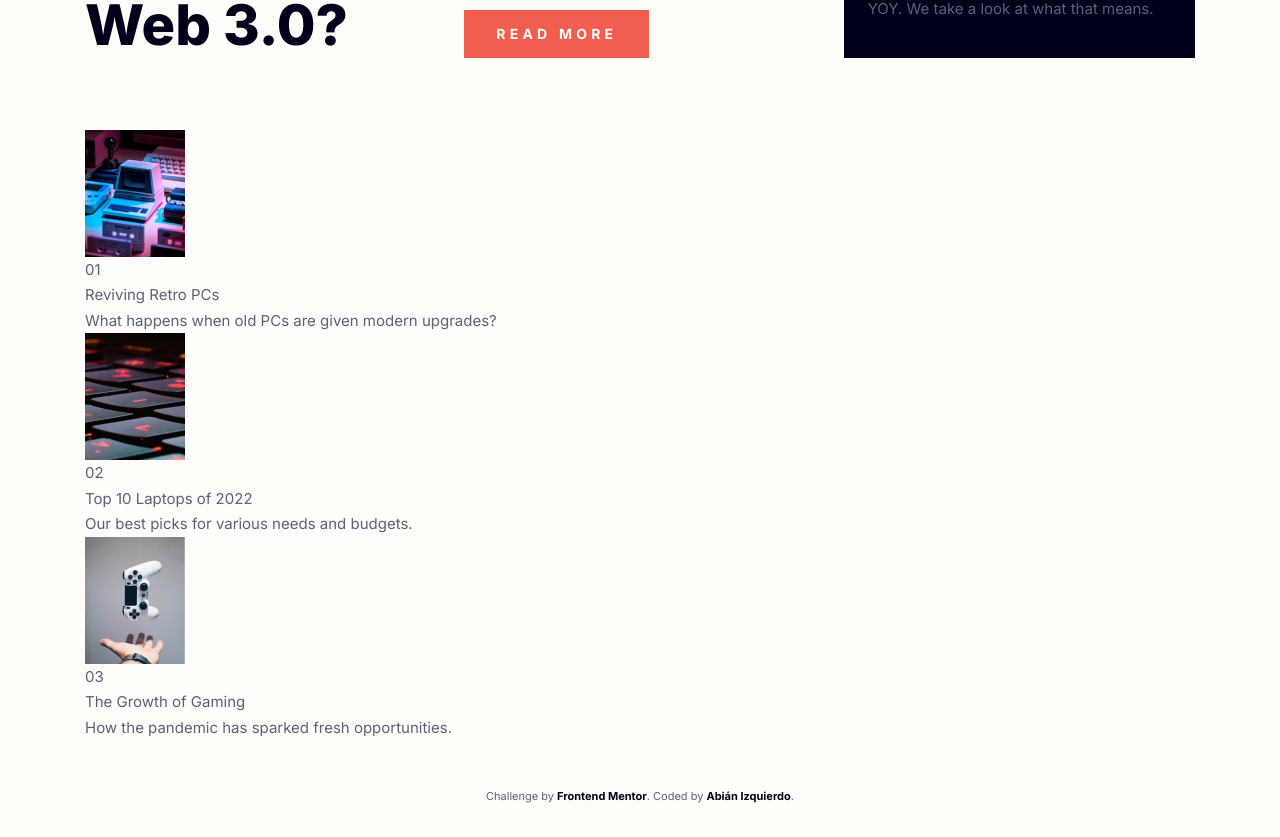
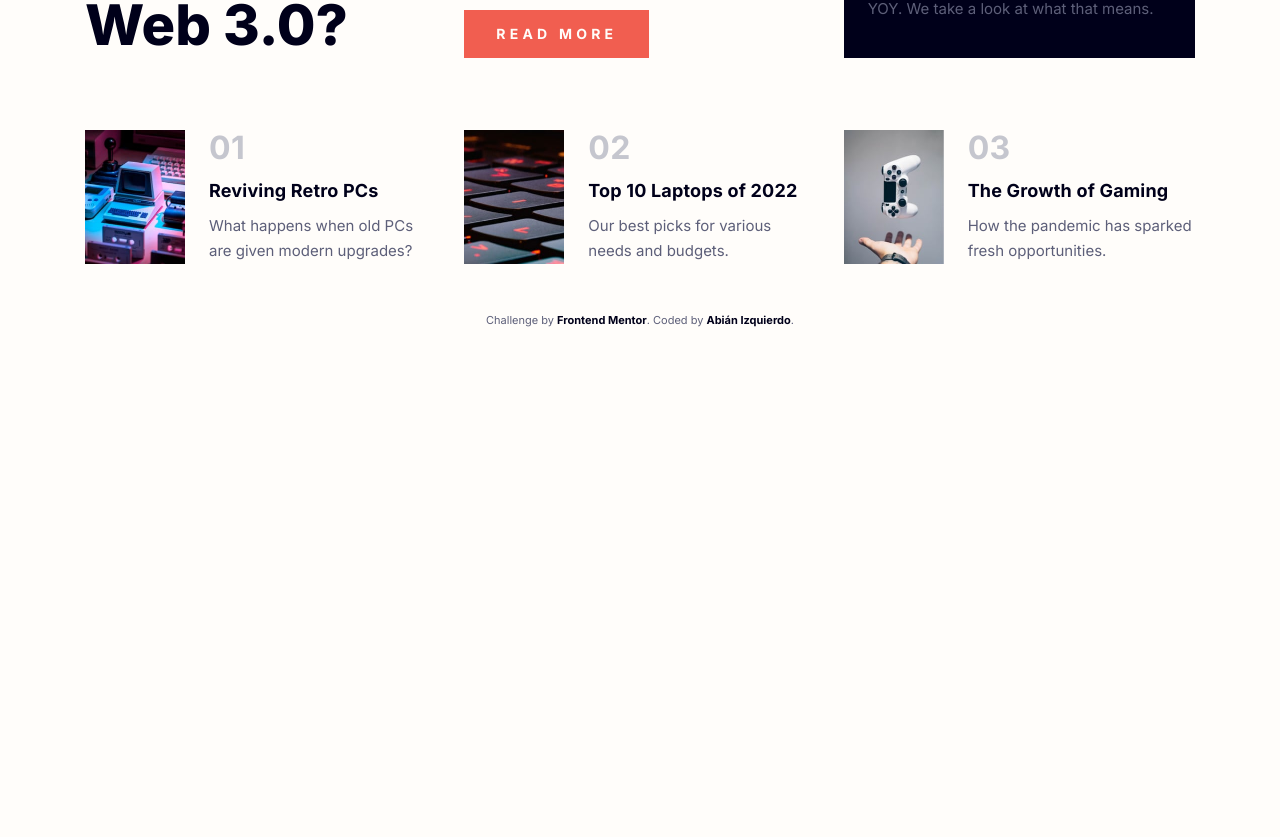
Before and after one commit to abizmo/news-homepage, a Next.js app: page / in a window 1280 px wide. Shown: the part 640-1477 px from the top of the page. After the commit the page ends 1000 px from the top, so only its background shows below. Built offline with nearby package versions, Linux system fonts and the light colour scheme.

Commit message:
Add NewsWithImageList component

```diff
--- /dev/null
+++ b/src/components/NewsWithImageList.tsx
@@ -0,0 +1,50 @@
+import type { NextComponentType } from "next";
+import Image from "next/image";
+
+const news = [
+  {
+    id: "01",
+    imageSrc: "/images/image-retro-pcs.jpg",
+    imageAlt: "small computer",
+    url: "#",
+    title: "Reviving Retro PCs",
+    description: "What happens when old PCs are given modern upgrades?",
+  },
+  {
+    id: "02",
+    imageSrc: "/images/image-top-laptops.jpg",
+    imageAlt: "laptop keys",
+    url: "#",
+    title: "Top 10 Laptops of 2022",
+    description: "Our best picks for various needs and budgets.",
+  },
+  {
+    id: "03",
+    imageSrc: "/images/image-gaming-growth.jpg",
+    imageAlt: "dualshock",
+    url: "#",
+    title: "The Growth of Gaming",
+    description: "How the pandemic has sparked fresh opportunities.",
+  },
+];
+
+const NewsWithImageList: NextComponentType = () => (
+  <ul className="grid gap-8 lg:grid-cols-3 lg:gap-7">
+    {news.map(({ imageSrc, imageAlt, url, id, title, description }) => (
+      <li key={title} className="flex gap-6">
+        <Image src={imageSrc} alt={imageAlt} width={100} height={128} />
+        <div className="grid gap-3">
+          <h2 className="mb-1 text-3xl font-bold tracking-wide text-grayish-blue">
+            {id}
+          </h2>
+          <h3 className="primary-link text-xl font-bold">
+            <a href={url}>{title}</a>
+          </h3>
+          <p>{description}</p>
+        </div>
+      </li>
+    ))}
+  </ul>
+);
+
+export default NewsWithImageList;
--- a/src/pages/index.tsx
+++ b/src/pages/index.tsx
@@ -1,10 +1,10 @@
 import { type NextPage } from "next";
 import Head from "next/head";
-import Image from "next/image";
 
 import Footer from "../components/Footer";
 import Header from "../components/Header";
 import NewsList from "../components/NewsList";
+import NewsWithImageList from "../components/NewsWithImageList";
 
 const Home: NextPage = () => {
   return (
@@ -50,59 +50,7 @@ const Home: NextPage = () => {
           </section>
         </section>
         <section>
-          <ul>
-            <li>
-              <div>
-                <Image
-                  src="/images/image-retro-pcs.jpg"
-                  alt="small computer"
-                  width={100}
-                  height={128}
-                />
-                <div>
-                  <h2>01</h2>
-                  <a href="#">
-                    <h3>Reviving Retro PCs</h3>
-                  </a>
-                  <p>What happens when old PCs are given modern upgrades?</p>
-                </div>
-              </div>
-            </li>
-            <li>
-              <div>
-                <Image
-                  src="/images/image-top-laptops.jpg"
-                  alt="laptop keys"
-                  width={100}
-                  height={128}
-                />
-                <div>
-                  <h2>02</h2>
-                  <a href="#">
-                    <h3>Top 10 Laptops of 2022</h3>
-                  </a>
-                  <p>Our best picks for various needs and budgets.</p>
-                </div>
-              </div>
-            </li>
-            <li>
-              <div>
-                <Image
-                  src="/images/image-gaming-growth.jpg"
-                  alt="dualshock"
-                  width={100}
-                  height={128}
-                />
-                <div>
-                  <h2>03</h2>
-                  <a href="#">
-                    <h3>The Growth of Gaming</h3>
-                  </a>
-                  <p>How the pandemic has sparked fresh opportunities.</p>
-                </div>
-              </div>
-            </li>
-          </ul>
+          <NewsWithImageList />
         </section>
       </main>
       <Footer />
```
